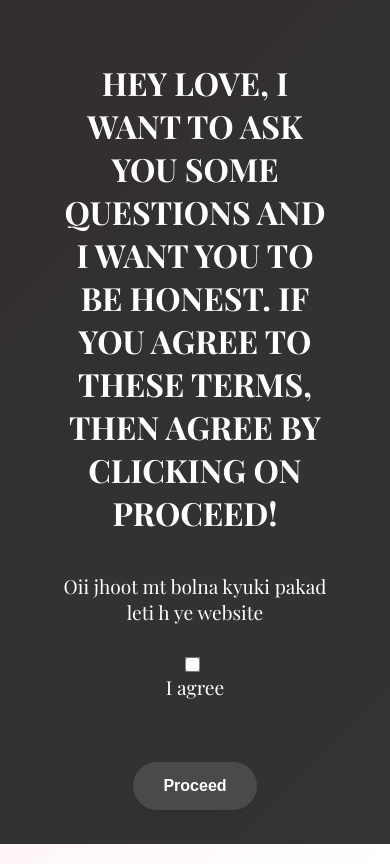
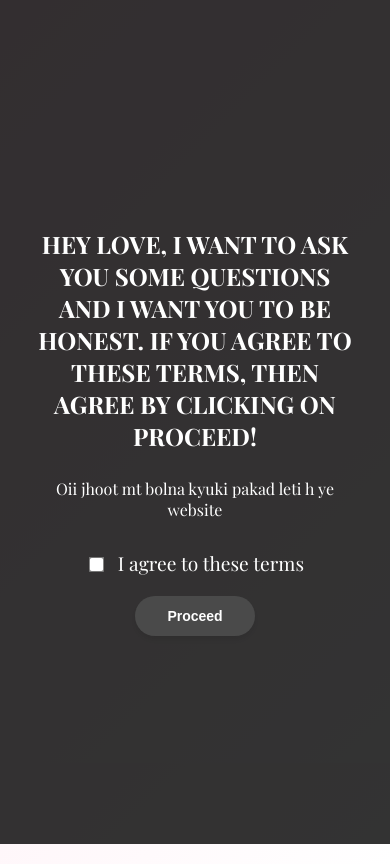
Before and after one commit to Amardeep641/amardeep641.github.io, a plain HTML site: page index.html in a window 390 px wide. Drawn offline with nearby package versions, Linux system fonts and the light colour scheme.

Commit message:
Update index.html

```diff
--- a/index.html
+++ b/index.html
@@ -32,12 +32,13 @@
             color: white;
             display: flex;
             flex-direction: column;
-            justify-content: center;
-            align-items: center;
+            justify-content: center; /* Center vertically */
+            align-items: center;     /* Center horizontally */
             text-align: center;
             z-index: 1000;
             padding: 20px;
             box-sizing: border-box;
+            overflow: hidden; /* Ensure no content is cut off */
         }
 
         .overlay h2 {
@@ -45,14 +46,16 @@
             margin-bottom: 20px;
             font-weight: 700;
             text-transform: uppercase;
-            max-width: 80%;
+            max-width: 90%; /* Reduced max width for smaller screens */
+            word-wrap: break-word;
         }
 
         .overlay p {
             font-size: 1.2rem;
             margin-bottom: 30px;
             font-weight: 500;
-            max-width: 80%;
+            max-width: 90%; /* Reduced max width for smaller screens */
+            word-wrap: break-word;
         }
 
         .overlay input[type="checkbox"] {
@@ -80,6 +83,23 @@
         .overlay button:hover {
             background-color: #6b6b6b;
             transform: scale(1.05);
+        }
+
+        /* Adjustments for smaller screens */
+        @media (max-width: 600px) {
+            .overlay h2 {
+                font-size: 1.5rem;  /* Smaller heading font size */
+                margin-bottom: 10px;
+            }
+
+            .overlay p {
+                font-size: 1rem;  /* Smaller paragraph font size */
+            }
+
+            .overlay button {
+                padding: 12px 24px;  /* Adjust button size */
+                font-size: 14px;      /* Smaller font size for button */
+            }
         }
 
         .container {
@@ -154,26 +174,6 @@
             margin-top: 5px;
         }
 
-        /* Flower Shower Animation */
-        .flower {
-            position: absolute;
-            top: -50px;
-            animation: fall 2s ease-in forwards;
-            z-index: 9999; /* Ensure flowers appear above everything else */
-        }
-
-        @keyframes fall {
-            0% {
-                top: -50px;
-                opacity: 1;
-            }
-            100% {
-                top: 100vh;
-                opacity: 0;
-            }
-        }
-
-        /* Sahi Jawab & Love Message Styling */
         .sahi-jawab, .love-message {
             position: fixed;
             top: 0;
@@ -195,37 +195,36 @@
             visibility: hidden;
         }
 
-        /* Responsive Design */
         @media (max-width: 600px) {
-            h1 {
-                font-size: 24px;
+            .sahi-jawab, .love-message {
+                font-size: 3rem;
+            }
         }
 
-            button {
-                padding: 12px 20px;
-                font-size: 14px;
-                min-width: 100px;
+        .flower {
+            position: absolute;
+            top: -50px;
+            animation: flowerFall 2s forwards;
+            z-index: 9999; /* Ensure flowers fall on top */
         }
 
-            .container {
-                padding: 30px 20px;
-            }
-
-            .sahi-jawab, .love-message {
-                font-size: 3rem;
+        @keyframes flowerFall {
+            to {
+                transform: translateY(100vh);
             }
         }
     </style>
 </head>
 <body>
 
-    <!-- Full Screen Message Overlay -->
+    <!-- Overlay message -->
     <div class="overlay" id="overlay">
         <h2>Hey love, I want to ask you some questions and I want you to be honest. If you agree to these terms, then agree by clicking on proceed!</h2>
         <p>Oii jhoot mt bolna kyuki pakad leti h ye website</p>
-        <input type="checkbox" id="agreeCheckbox">
-        <label for="agreeCheckbox">I agree</label><br><br>
-        <button id="proceedButton" disabled onclick="proceed()">Proceed</button>
+        <label>
+            <input type="checkbox" id="agreeCheckbox"> I agree to these terms
+        </label>
+        <button id="proceedButton" onclick="showContent()">Proceed</button>
     </div>
 
     <!-- Sahi Jawab for First Question -->
@@ -257,15 +256,13 @@
     </div>
 
     <script>
-        // Enable the Proceed button if the checkbox is checked
-        document.getElementById('agreeCheckbox').addEventListener('change', function() {
-            document.getElementById('proceedButton').disabled = !this.checked;
-        });
-
-        function proceed() {
-            // Hide the overlay and show the main content
+        function showContent() {
+            if (document.getElementById('agreeCheckbox').checked) {
                 document.getElementById('overlay').style.display = 'none';
                 document.getElementById('ahanaContainer').style.display = 'block';
+            } else {
+                alert('Please agree to the terms to proceed.');
+            }
         }
 
         function moveButton() {
@@ -311,17 +308,19 @@
             const loveMessageDiv = document.getElementById('loveMessage');
     loveMessageDiv.style.visibility = 'visible';
 
-            // Trigger the flower shower effect
-            triggerFlowerShower();
+    // Delay the flower shower effect by 1 second (you can adjust the value)
+    setTimeout(() => {
+        flowerShower();
+    }, 1000); // Delay of 1 second before the flowers start falling
 
     setTimeout(() => {
         loveMessageDiv.style.visibility = 'hidden';
     }, 2000);
+
         }
 
-        function triggerFlowerShower() {
-            // Create flower elements and add them to the body
-            const numberOfFlowers = 20;
+        function flowerShower() {
+            const numberOfFlowers = 20; // You can change the number of flowers falling
             for (let i = 0; i < numberOfFlowers; i++) {
                 const flower = document.createElement('img');
                 flower.src = 'https://img.icons8.com/ios/50/000000/flower.png'; // You can replace with any flower image
```
Lines whose indentation alone changed are shown as unchanged.
